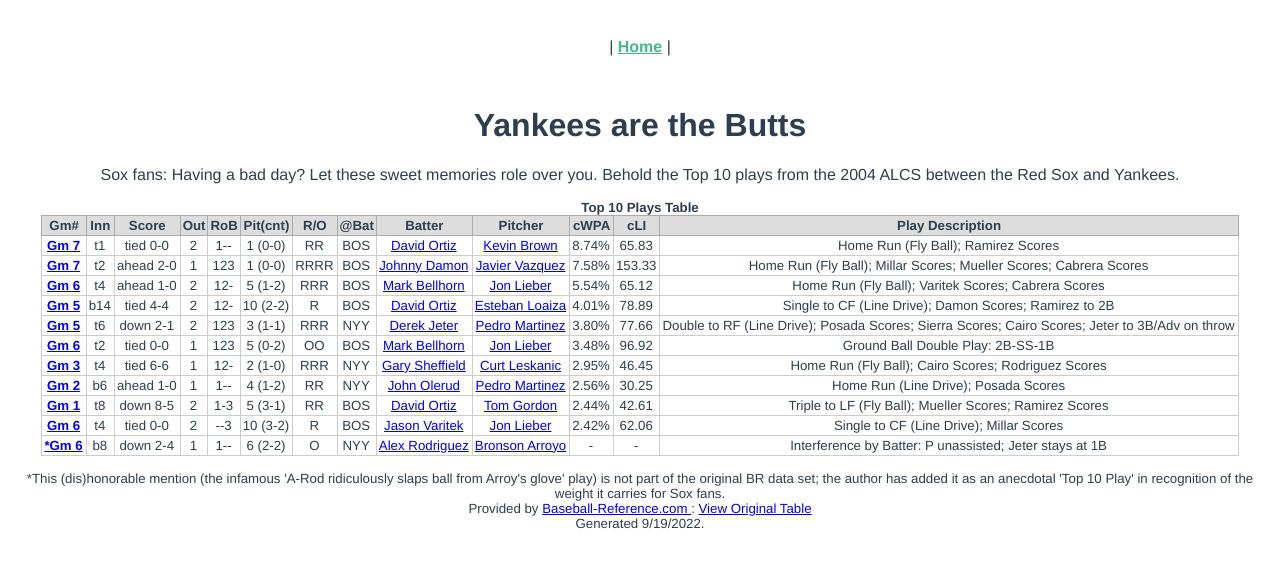
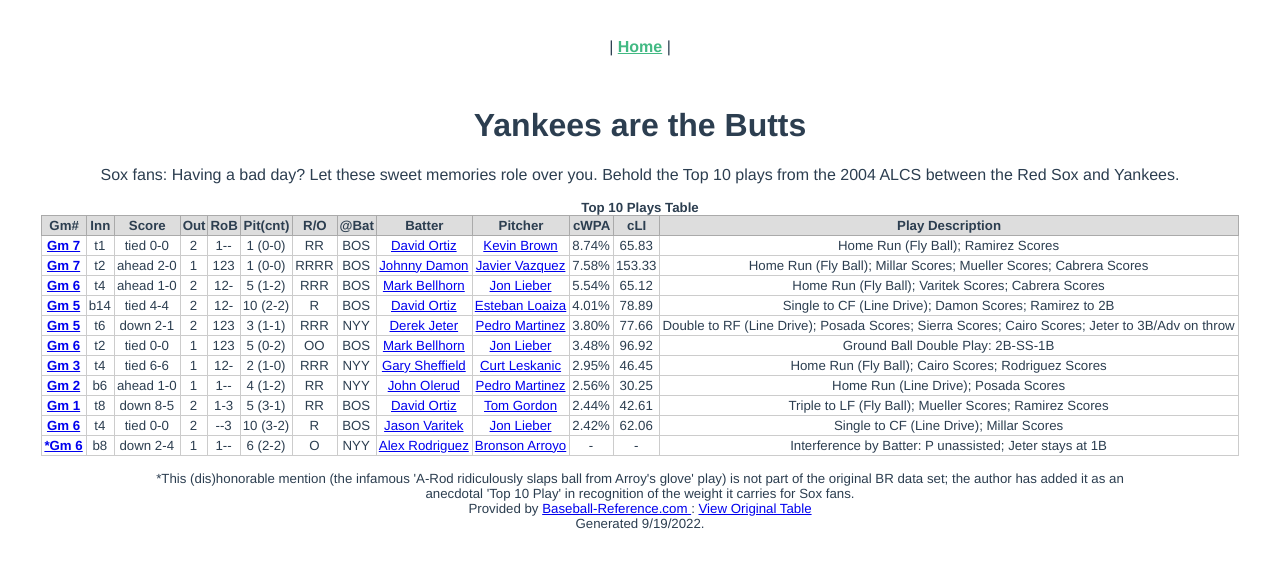
Before and after one commit to SamSharff/sox-yanks-frontend, a Vue app: page / in a window 1280 px wide. Shown: the top 568 px of the page. Built offline with nearby package versions, Linux system fonts and the light colour scheme.

Commit message:
adjusts margins of dishonorable mention/BR credit addendum

```diff
--- a/src/views/HomeView.vue
+++ b/src/views/HomeView.vue
@@ -586,7 +586,7 @@ export default {
         </tr>
       </tbody>
     </table>
-    <div id="credit_top_plays" class="sr_share" style="font-size: 0.83em">
+    <div id="credit_top_plays" class="sr_share" style="font-size: 0.83em; margin-left: 10%; margin-right: 10%">
       <br />
       *This (dis)honorable mention (the infamous 'A-Rod ridiculously slaps ball from Arroy's glove' play) is not part of
       the original BR data set; the author has added it as an anecdotal 'Top 10 Play' in recognition of the weight it
```
